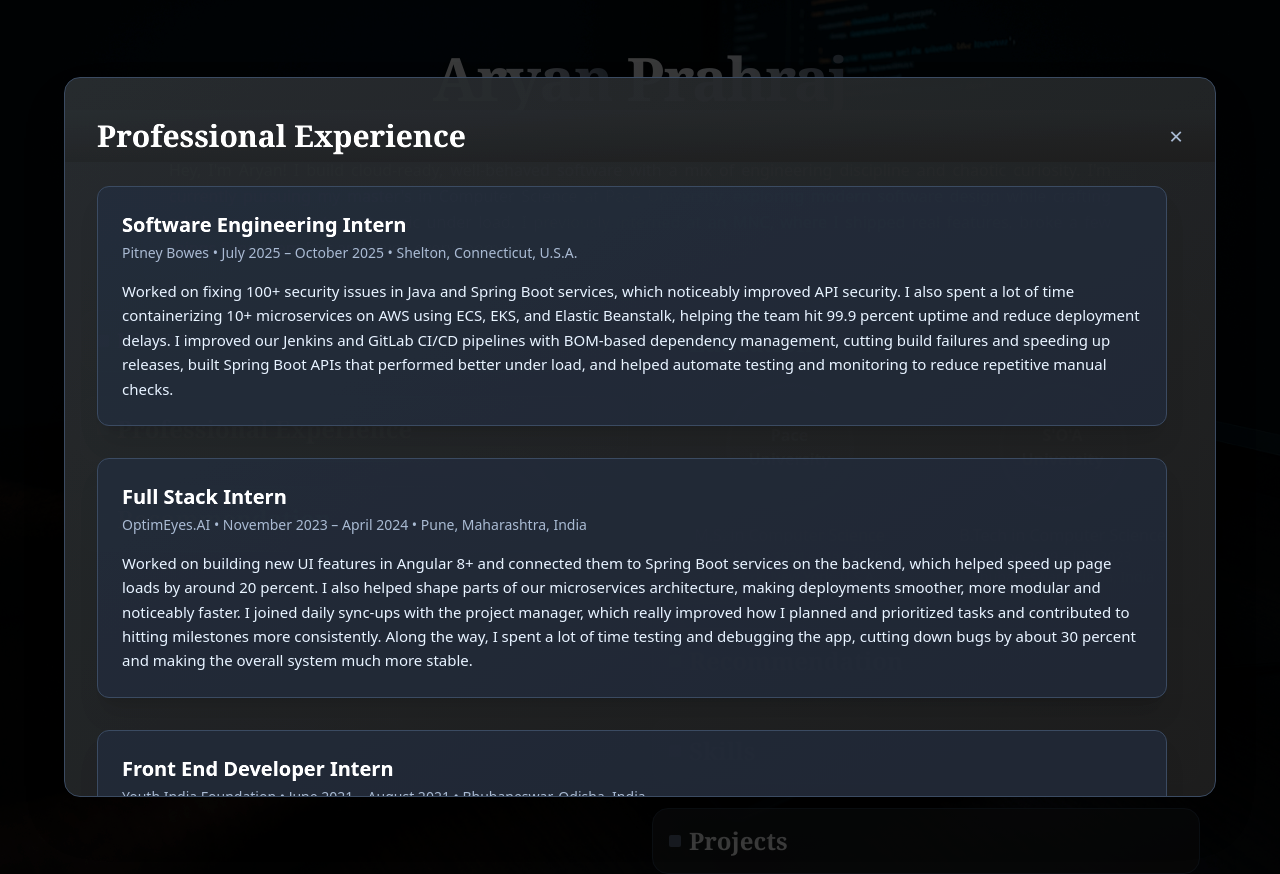
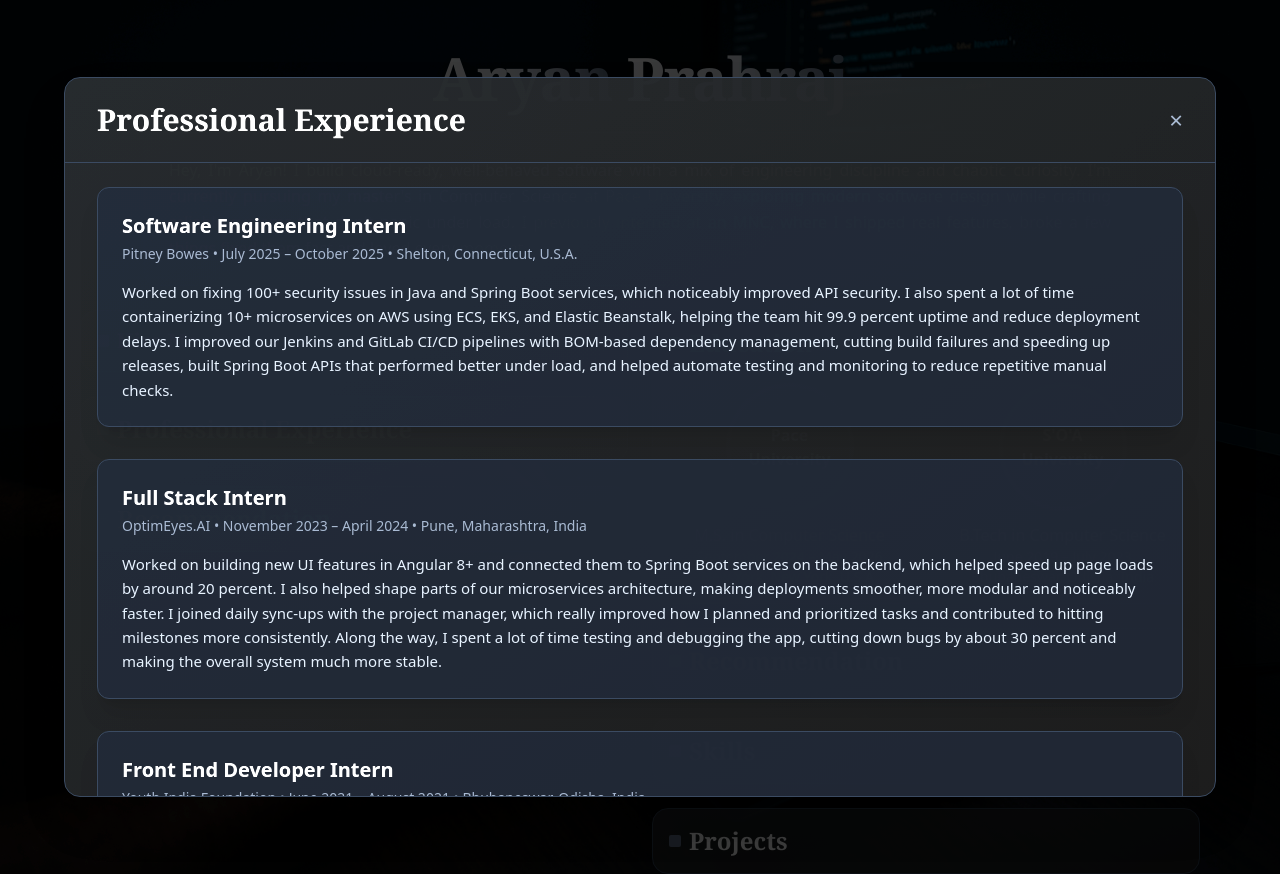
Before and after one commit to aryanprahraj/Aryan-Portfolio, a React (Vite) app in the folder my-portfolio/: page / in a window 1280 px wide. Both pictures are taken after a click on the button "Professional Experience". Built offline with nearby package versions, Linux system fonts and the light colour scheme.

Commit message:
Fix Professional Experience modal with fixed header and scrollable content area

```diff
--- a/my-portfolio/src/Portfolio.jsx
+++ b/my-portfolio/src/Portfolio.jsx
@@ -320,13 +320,15 @@ export default function Portfolio() {
         {/* PROFESSIONAL EXPERIENCE MODAL */}
         {modalOpen === 'experience' && (
           <div className="fixed inset-0 bg-black/80 z-50 flex items-center justify-center p-4">
-            <div className="bg-gradient-to-br from-[#23272a]/95 to-[#1a1a1a]/95 border border-slate-700 rounded-2xl p-8 max-w-[80vw] lg:max-w-6xl shadow-2xl max-h-[90vh] overflow-y-auto">
-              <div className="flex justify-between items-center mb-6 sticky top-0 bg-gradient-to-br from-[#23272a]/95 to-[#1a1a1a]/95 py-2 -mx-8 px-8 z-10">
+            <div className="bg-gradient-to-br from-[#23272a]/95 to-[#1a1a1a]/95 border border-slate-700 rounded-2xl max-w-[80vw] lg:max-w-6xl shadow-2xl max-h-[90vh] flex flex-col">
+              {/* Fixed Header */}
+              <div className="flex justify-between items-center px-8 py-6 border-b border-slate-700 flex-shrink-0">
                 <h2 className="text-3xl font-semibold text-white font-serif">Professional Experience</h2>
                 <button onClick={() => setModalOpen(null)} className="text-slate-400 hover:text-white text-2xl">×</button>
               </div>
 
-              <div className="space-y-8 pr-4">
+              {/* Scrollable Content */}
+              <div className="space-y-8 px-8 py-6 overflow-y-auto flex-1">
                 {/* ========== JOB 1 — PITNEY BOWES ========== */}
                 <article className="bg-slate-800/60 border border-slate-700 rounded-xl p-6 shadow-xl">
                   <h3 className="text-xl font-semibold text-white">Software Engineering Intern</h3>
```
